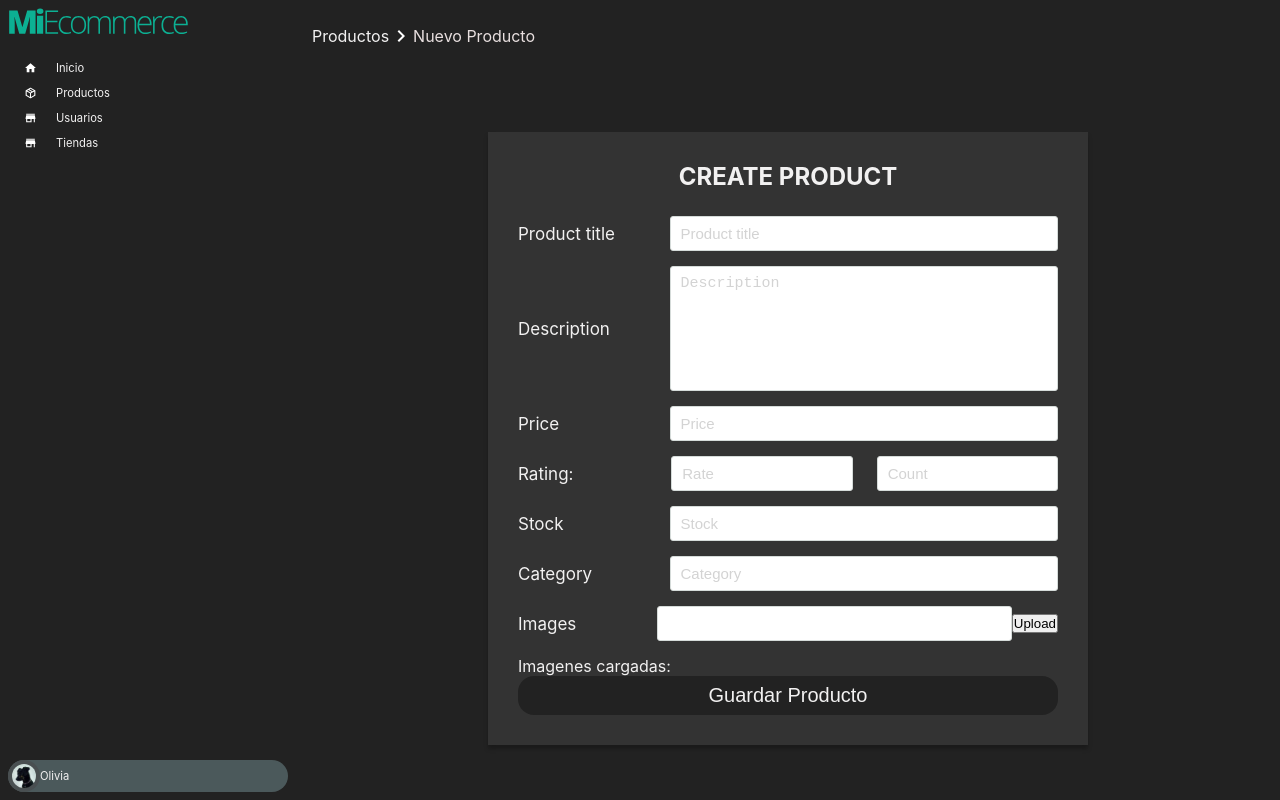
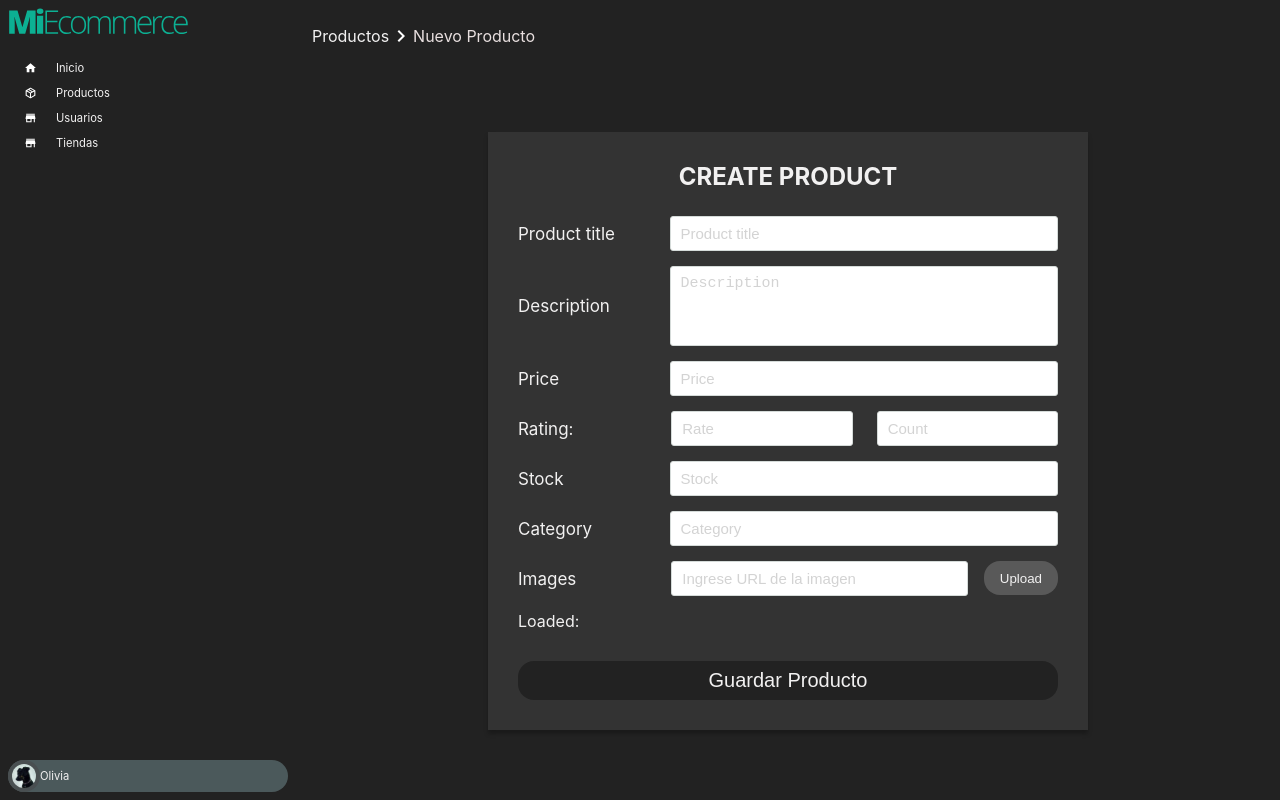
Before and after one commit to facundovacanicencosud/MiEcommerce-Grupo2-Sprint4, a React (Create React App) app: page /products/new in a window 1280 px wide. Built offline with nearby package versions, Linux system fonts and the light colour scheme.

Commit message:
css loaded

```diff
--- a/src/pages/Products/ProductView/NewProductView.jsx
+++ b/src/pages/Products/ProductView/NewProductView.jsx
@@ -31,6 +31,10 @@ const NewProductView = () => {
     const imgStr = imagesInput.current.value;
     setImages([...images, imgStr]);
     imagesInput.current.value = "";
+  };
+
+  const handleDelete = (e) => {
+    images.splice(1, 0);
   };
 
   const handleSubmit = async (e) => {
@@ -88,7 +92,7 @@ const NewProductView = () => {
 
             <div className={style.inputfield}>
               <label htmlFor="rating">Rating:</label>
-              <div className={style.ratingComponents}>
+              <div className={style.rating_components}>
                 <input
                   className={style.input}
                   type="number"
@@ -130,21 +134,35 @@ const NewProductView = () => {
             </div>
             <div className={style.inputfield}>
               <label htmlFor="images">Images</label>
+              <div className={style.upload_images}>
                 <input
                   className={style.input}
                   ref={imagesInput}
                   type="url"
                   name="images"
                   accept="image/*"
+                  placeholder="Ingrese URL de la imagen"
                 />
-              <button onClick={sendImage}>Upload</button>
+                <button onClick={sendImage} className={style.quitar_img_prod}>
+                  Upload
+                </button>
+              </div>
             </div>
             <div>
-              <span>Imagenes cargadas:</span>
+              <span>Loaded:</span>
               <div>
-                <ul>
+                <ul className={style.loaded_images}>
                   {images.map((image, i) => (
-                    <li key={`${image}${i}`}>{image}</li>
+                    <li className={style.list_images} key={`${image}${i}`}>
+                      <img className={style.create_image} src={image} alt="" />
+                      <p>{image}</p>
+                      <button
+                        className={style.quitar_img_prod}
+                        onClick={handleDelete}
+                      >
+                        Quitar
+                      </button>
+                    </li>
                   ))}
                 </ul>
               </div>
--- a/src/pages/Products/ProductView/newProductView.module.css
+++ b/src/pages/Products/ProductView/newProductView.module.css
@@ -43,10 +43,16 @@
   font-size: 17px;
 }
 
-.wrapper .form .ratingComponents {
+.wrapper .form .rating_components {
   display: flex;
   width: 100%;
   gap: 1.5rem;
+}
+
+.wrapper .form .upload_images {
+  display: flex;
+  width: 100%;
+  gap: 1rem;
 }
 
 .wrapper .form .inputfield .input,
@@ -62,7 +68,7 @@
 
 .wrapper .form .inputfield .textarea {
   width: 100%;
-  height: 125px;
+  height: 80px;
   resize: none;
 }
 
@@ -102,6 +108,38 @@
   text-decoration: none;
 }
 
+.quitar_img_prod {
+  background-color: var(--gris);
+  border-radius: 16px;
+  height: 34px;
+  padding: 0 16px;
+  border: none;
+  color: var(--blanco);
+}
+
+.loaded_images {
+  display: flex;
+  flex-direction: column;
+  margin-bottom: 15px;
+  margin-top: 15px;
+}
+.list_images {
+  display: flex;
+  align-items: center;
+  padding: 1px;
+}
+.list_images p {
+  font-weight: 400;
+  font-size: 14px;
+}
+.create_image {
+  height: 64px;
+  width: 64px;
+  object-fit: cover;
+  border-radius: 10px;
+  margin-right: 0.5rem;
+}
+
 @media (max-width: 420px) {
   .wrapper .form .inputfield {
     flex-direction: column;
```
Lines whose indentation alone changed are shown as unchanged.
